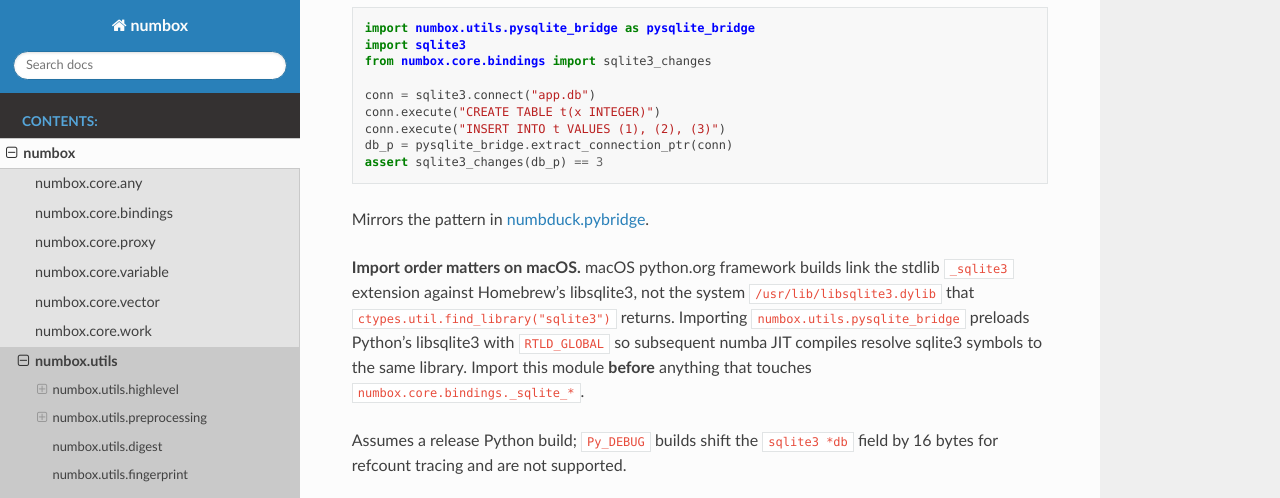
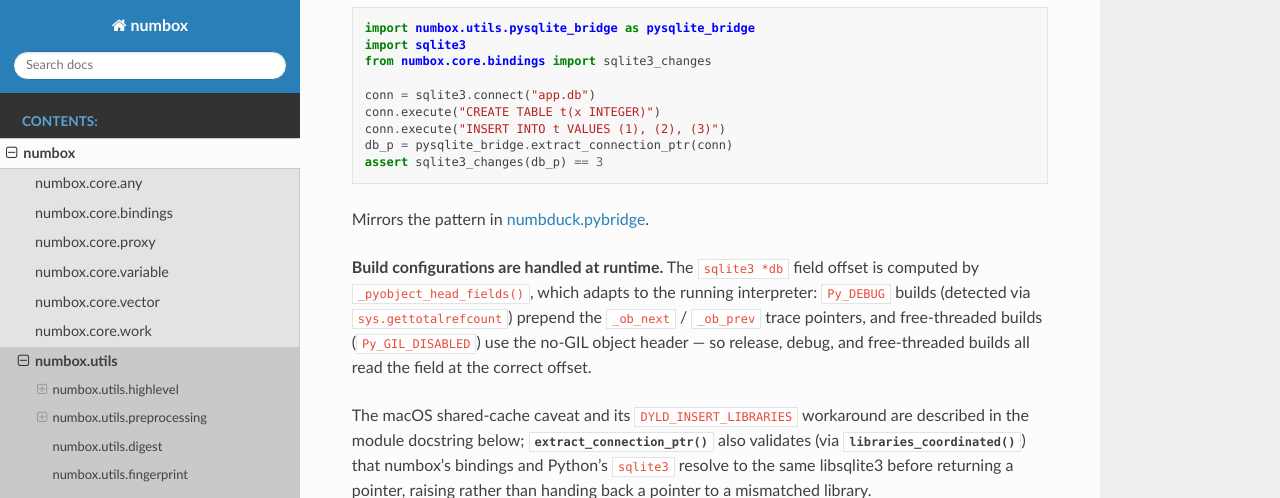
Before and after one commit to Goykhman/numbox, a Sphinx documentation site: the page built from docs/numbox.utils.rst, in a window 1280 px wide and 900 px high, scrolled down 3844 px, cut to the strip 0-498 px from the top of the window. Built offline with Sphinx 7.4.7 and the Read the Docs theme 3.1.0, drawn with Linux system fonts in a browser that asks for light colours.

Commit message:
docs(pysqlite_bridge): fix two factual errors in numbox.utils.rst
(1) The "import order matters on macOS" paragraph claimed importing
pysqlite_bridge preloads libsqlite3 with RTLD_GLOBAL so JIT compiles resolve
sqlite3 symbols to the same library -- no such preload exists. Replaced with an
accurate note: the module detects the build configuration at runtime and
extract_connection_ptr validates (via libraries_coordinated) that numbox and
Python's sqlite3 resolve to the same libsqlite3, raising on mismatch; the
macOS shared-cache caveat + DYLD_INSERT_LIBRARIES workaround is in the module
docstring rendered just below. (2) The Py_DEBUG paragraph said debug builds
are unsupported, but _pyobject_head_fields() detects them via
sys.gettotalrefcount and prepends _ob_next/_ob_prev (and handles free-threaded
builds via Py_GIL_DISABLED). Added a test pinning the debug-build field layout.

```diff
--- a/docs/numbox.utils.rst
+++ b/docs/numbox.utils.rst
@@ -207,18 +207,18 @@ numbox's JIT-callable SQLite bindings::
 Mirrors the pattern in
 `numbduck.pybridge <https://github.com/Goykhman/numbduck/blob/main/numbduck/pybridge.py>`_.
 
-**Import order matters on macOS.** macOS python.org framework builds
-link the stdlib ``_sqlite3`` extension against Homebrew's libsqlite3,
-not the system ``/usr/lib/libsqlite3.dylib`` that
-``ctypes.util.find_library("sqlite3")`` returns. Importing
-``numbox.utils.pysqlite_bridge`` preloads Python's libsqlite3 with
-``RTLD_GLOBAL`` so subsequent numba JIT compiles resolve sqlite3
-symbols to the same library. Import this module **before** anything
-that touches ``numbox.core.bindings._sqlite_*``.
+**Build configurations are handled at runtime.** The ``sqlite3 *db`` field
+offset is computed by ``_pyobject_head_fields()``, which adapts to the running
+interpreter: ``Py_DEBUG`` builds (detected via ``sys.gettotalrefcount``)
+prepend the ``_ob_next`` / ``_ob_prev`` trace pointers, and free-threaded
+builds (``Py_GIL_DISABLED``) use the no-GIL object header — so release, debug,
+and free-threaded builds all read the field at the correct offset.
 
-Assumes a release Python build; ``Py_DEBUG`` builds shift the
-``sqlite3 *db`` field by 16 bytes for refcount tracing and are not
-supported.
+The macOS shared-cache caveat and its ``DYLD_INSERT_LIBRARIES`` workaround are
+described in the module docstring below; :func:`extract_connection_ptr` also
+validates (via :func:`libraries_coordinated`) that numbox's bindings and
+Python's ``sqlite3`` resolve to the same libsqlite3 before returning a pointer,
+raising rather than handing back a pointer to a mismatched library.
 
 .. automodule:: numbox.utils.pysqlite_bridge
    :members:
```
Also changed, not shown: 1 other file.
